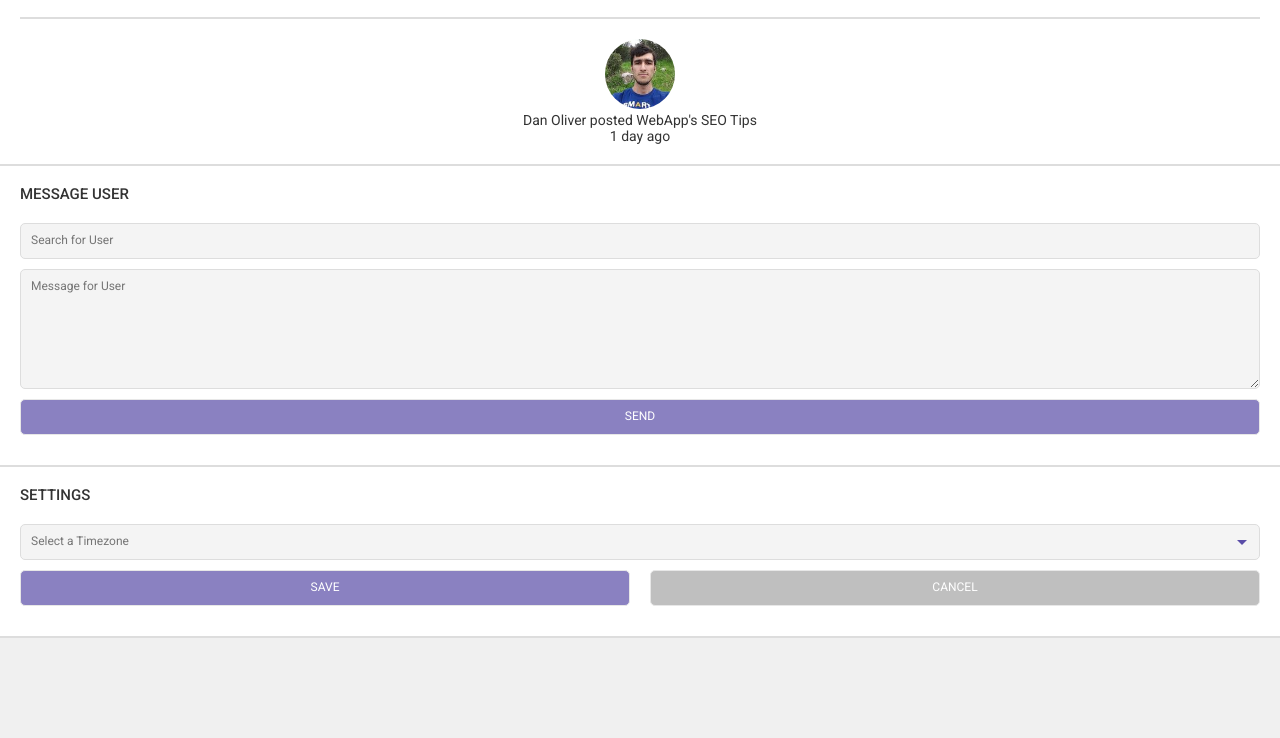
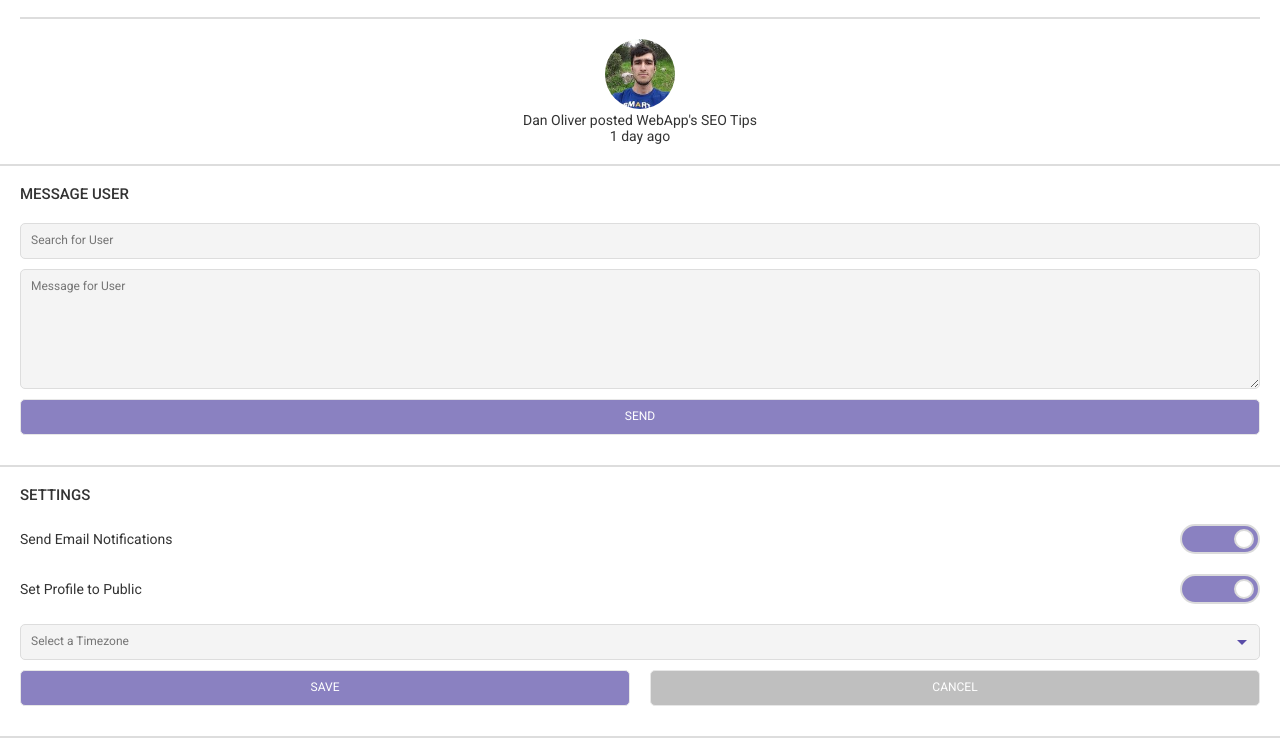
Before and after one commit to DraganaBegojev/Project-7, a plain HTML site: page index.html in a window 1280 px wide. Shown: the part 2491-3229 px from the top of the page. Before the commit the page ends 3129 px from the top, so only its background shows below. Drawn offline with Linux system fonts and the light colour scheme.

Commit message:
settings slider
creating and styling

```diff
--- a/css/styles.css
+++ b/css/styles.css
@@ -324,6 +324,74 @@ select {
     flex-direction: column;
 }
 
+.setting-item {
+    display: flex;
+    justify-content: space-between;
+    align-items: center;
+    padding-top: 20px;
+}
+
+.setting-item p {
+    font-size: 14px;
+    color: #333;
+}
+
+/* Switch styling */
+.switch {
+    position: relative;
+    display: inline-block;
+    width: 80px;
+    height: 30px;
+
+}
+
+.switch input {
+    display: none;
+}
+
+.slider {
+    position: absolute;
+    top: 0;
+    left: 0;
+    right: 0;
+    bottom: 0;
+    background-color: #ccc;
+    border-radius: 20px;
+    transition: .4s;
+    border: 2px solid #ccc;
+}
+
+.slider:before {
+    position: absolute;
+    content: "";
+    height: 16px;
+    width: 16px;
+    left: 2px;
+    bottom: 3px;
+    background-color: white;
+    border-radius: 50%;
+    transition: .4s;
+    border: 2px solid #ccc;
+}
+
+input:checked + .slider {
+    background-color: #5a4da8; /* Purple color for ON state */
+    opacity: 0.7;
+}
+
+input:checked + .slider:before {
+    transform: translateX(50px);
+}
+
+/* Round sliders */
+.slider.round {
+    border-radius: 34px;
+}
+
+.slider.round:before {
+    border-radius: 50%;
+}
+
 button {
     background-color: #5a4da8;
     color: white;
--- a/index.html
+++ b/index.html
@@ -196,8 +196,20 @@
             </section>
             <section class="settings">
                 <h3>Settings</h3>
-                <!-- custom CSS toggle code-->
-                <!-- custom CSS toggle code-->
+                <div class="setting-item">
+                    <p>Send Email Notifications</p>
+                    <label class="switch">
+                        <input type="checkbox" checked>
+                        <span class="slider round"></span>
+                    </label>
+                </div>
+                <div class="setting-item">
+                    <p>Set Profile to Public</p>
+                    <label class="switch">
+                        <input type="checkbox" checked>
+                        <span class="slider round"></span>
+                    </label>
+                </div>
                 <select class="form-field" id="timezone">
                     <option disabled selected>Select a Timezone</option>
                     <option value="-12:00">(GMT -12:00) Eniwetok, Kwajalein</option>
```
